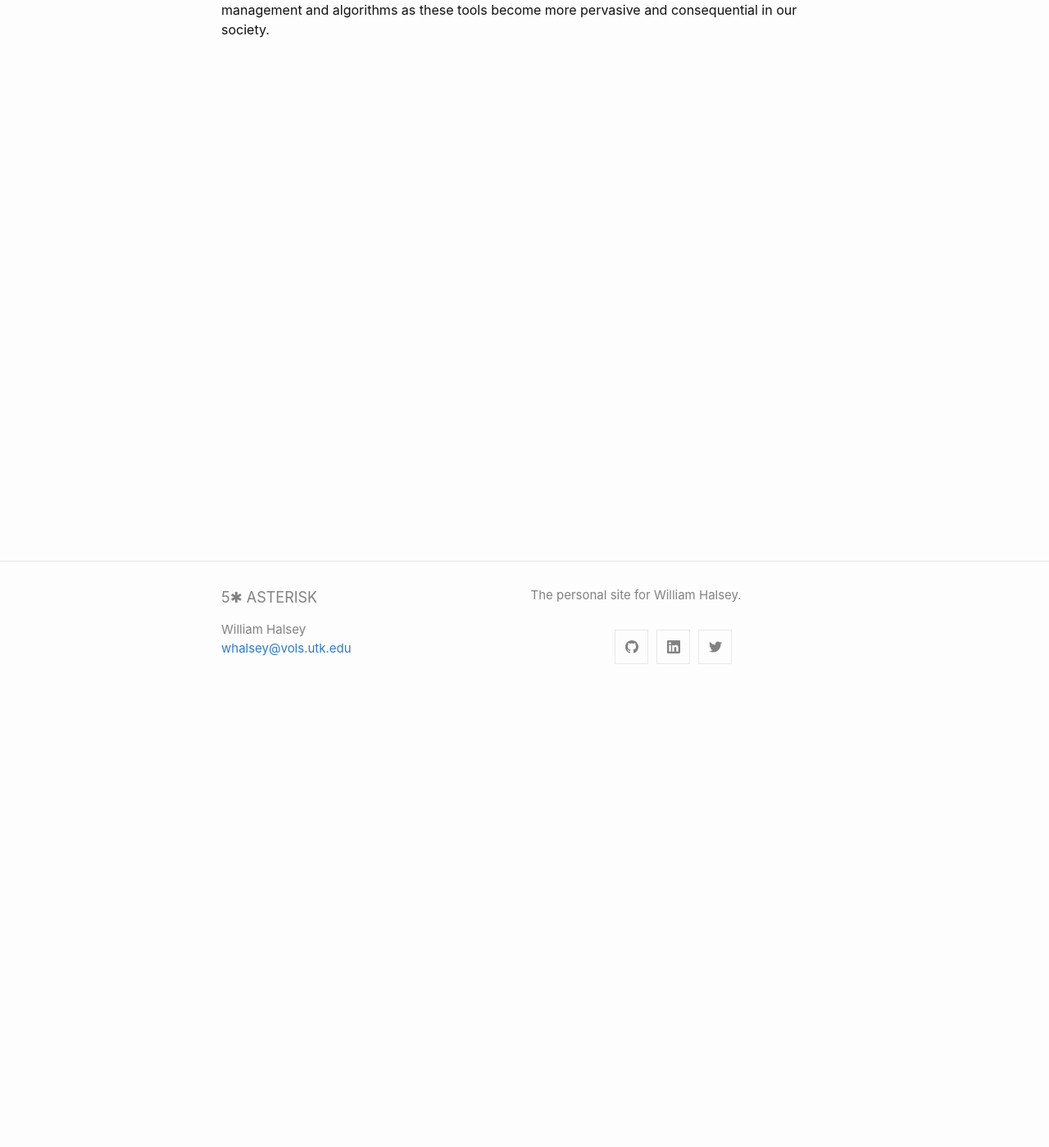
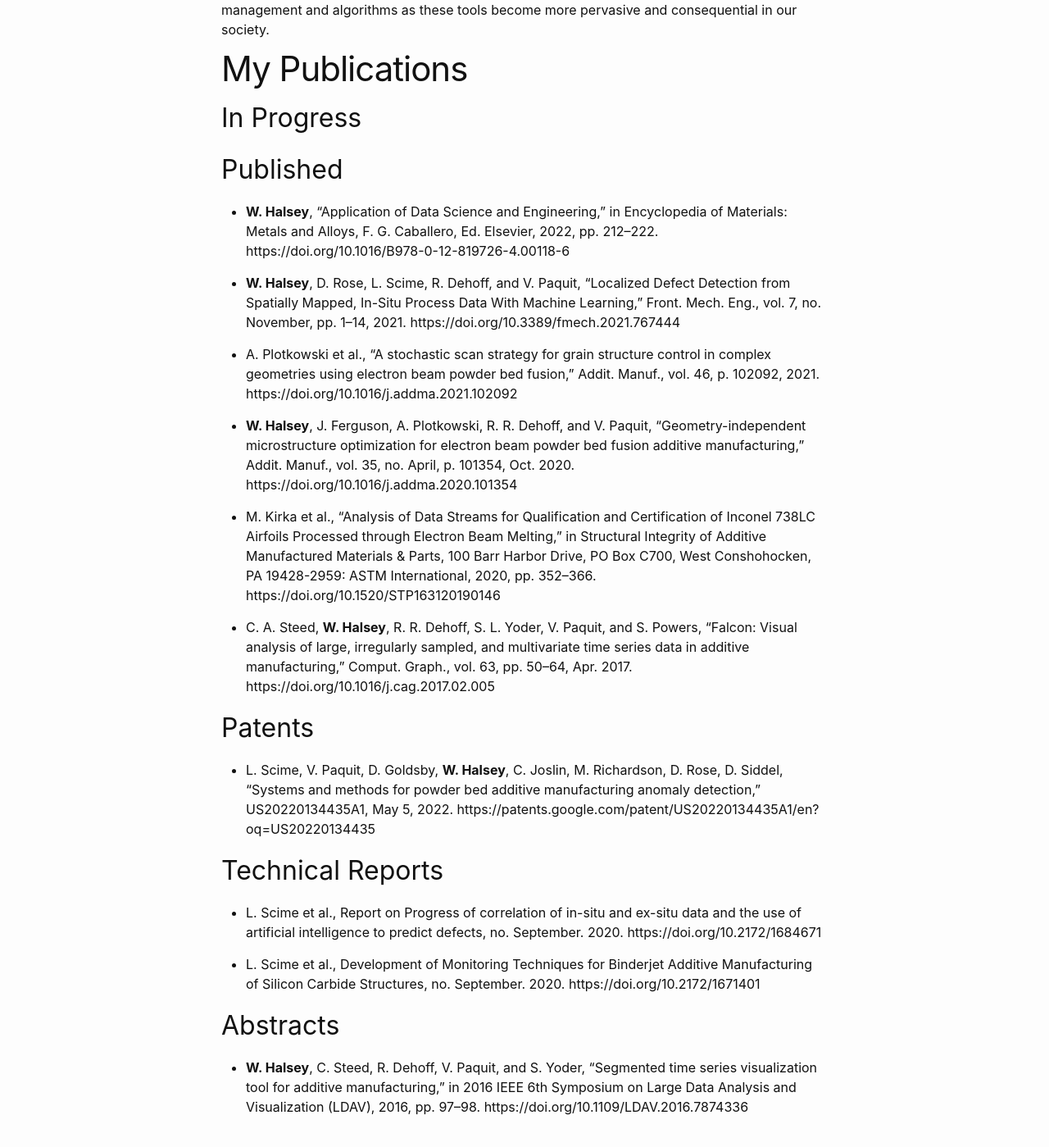
Before and after one commit to whalsey/whalsey.github.io, a Jekyll site: the page built from about.md, in a window 1280 px wide and 1400 px high, scrolled down 538 px. Shown: the whole window at 82% size. Built offline with Jekyll 4.4.1, drawn with Linux system fonts in a browser that asks for light colours.

Commit message:
Added list of publications

```diff
--- a/about.md
+++ b/about.md
@@ -15,4 +15,42 @@ simulations, process optimization, data management, in-situ monitoring, defect d
 Additionally, I am interested in studying and developing policies for data collection, data management and algorithms
 as these tools become more pervasive and consequential in our society.
 
+
+# My Publications
+
+## In Progress
+
+
+## Published
+
+* **W. Halsey**, “Application of Data Science and Engineering,” in Encyclopedia of Materials: Metals and Alloys, F. G. Caballero, Ed. Elsevier, 2022, pp. 212–222. https://doi.org/10.1016/B978-0-12-819726-4.00118-6
+
+* **W. Halsey**, D. Rose, L. Scime, R. Dehoff, and V. Paquit, “Localized Defect Detection from Spatially Mapped, In-Situ Process Data With Machine Learning,” Front. Mech. Eng., vol. 7, no. November, pp. 1–14, 2021. https://doi.org/10.3389/fmech.2021.767444
+
+* A. Plotkowski et al., “A stochastic scan strategy for grain structure control in complex geometries using electron beam powder bed fusion,” Addit. Manuf., vol. 46, p. 102092, 2021. https://doi.org/10.1016/j.addma.2021.102092
+
+* **W. Halsey**, J. Ferguson, A. Plotkowski, R. R. Dehoff, and V. Paquit, “Geometry-independent microstructure optimization for electron beam powder bed fusion additive manufacturing,” Addit. Manuf., vol. 35, no. April, p. 101354, Oct. 2020. https://doi.org/10.1016/j.addma.2020.101354
+
+* M. Kirka et al., “Analysis of Data Streams for Qualification and Certification of Inconel 738LC Airfoils Processed through Electron Beam Melting,” in Structural Integrity of Additive Manufactured Materials & Parts, 100 Barr Harbor Drive, PO Box C700, West Conshohocken, PA 19428-2959: ASTM International, 2020, pp. 352–366. https://doi.org/10.1520/STP163120190146
+
+* C. A. Steed, **W. Halsey**, R. R. Dehoff, S. L. Yoder, V. Paquit, and S. Powers, “Falcon: Visual analysis of large, irregularly sampled, and multivariate time series data in additive manufacturing,” Comput. Graph., vol. 63, pp. 50–64, Apr. 2017. https://doi.org/10.1016/j.cag.2017.02.005
+
+
+## Patents
+
+* L. Scime, V. Paquit, D. Goldsby, **W. Halsey**, C. Joslin, M. Richardson, D. Rose, D. Siddel, "Systems and methods for powder bed additive manufacturing anomaly detection," US20220134435A1, May 5, 2022.  https://patents.google.com/patent/US20220134435A1/en?oq=US20220134435
+
+
+## Technical Reports
+
+* L. Scime et al., Report on Progress of correlation of in-situ and ex-situ data and the use of artificial intelligence to predict defects, no. September. 2020. https://doi.org/10.2172/1684671
+
+* L. Scime et al., Development of Monitoring Techniques for Binderjet Additive Manufacturing of Silicon Carbide Structures, no. September. 2020. https://doi.org/10.2172/1671401
+
+
+## Abstracts
+
+* **W. Halsey**, C. Steed, R. Dehoff, V. Paquit, and S. Yoder, “Segmented time series visualization tool for additive manufacturing,” in 2016 IEEE 6th Symposium on Large Data Analysis and Visualization (LDAV), 2016, pp. 97–98. https://doi.org/10.1109/LDAV.2016.7874336
+
+
 [headshot]: /assets/images/william-halsey-headshot-round.png
```
